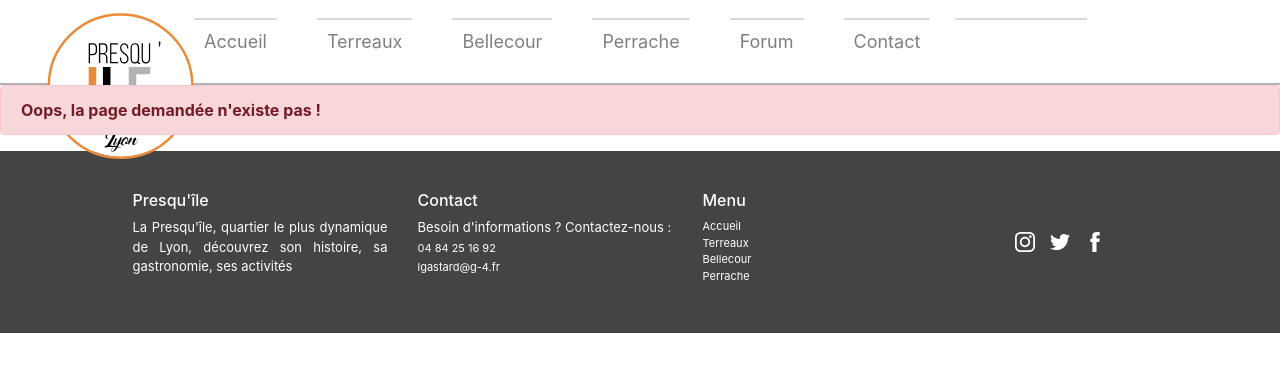
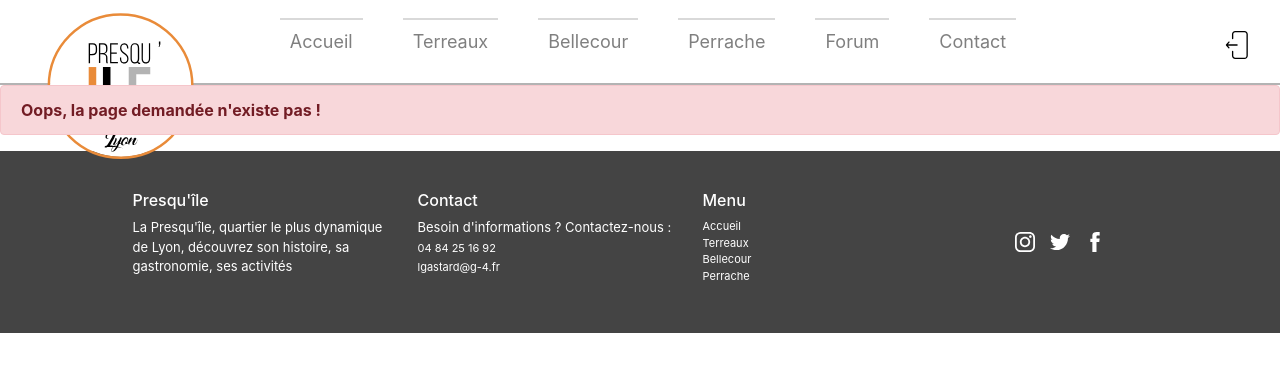
Before and after one commit to GermainJonathan/projet_city, a PHP site: page /index.php?page=v_404 in a window 1280 px wide. Shown: the top 372 px of the page. Run offline with PHP 8.4, Linux system fonts and the light colour scheme; the visitor is signed in with stand-in values (Sample User, id 1); data comes from the database, SQL or seed files in the repository; some libraries are stand-ins or nearby versions.

Commit message:
:art: Admin - Bouton de deconnexion

```diff
--- a/Site/assets/css/header.css
+++ b/Site/assets/css/header.css
@@ -66,9 +66,35 @@
 	margin-left: 30px;
 }
 
+/*------------------Boutons Administration--------------------*/
+.adminTools {
+	right: 0;
+    align-self: flex-start;
+    position: absolute;
+    padding: 15px;
+}
+
+.logout {
+	background-image: url(../images/core/logout.svg);
+	background-repeat: no-repeat;
+	background-position: center center;
+	background-size: contain;
+	height: 30px;
+	width: 30px;
+}
+
+.disconnect:hover  {
+	background-color: #E98B39;
+}
+
+.disconnect:hover .logout {
+	background-image: url(../images/core/logoutHover.svg);
+}
 
 @media screen and (max-width: 992px) {
-
+	.adminTools {
+		margin-top: 8px;
+	}
 	.navbar {
 		justify-content: center;
 	}
--- a/Site/views/v_footer.php
+++ b/Site/views/v_footer.php
@@ -6,7 +6,7 @@
 
                 <!-- Footer Description -->
                     <div class = "row d-flex justify-content-center">
-                        <div class = "col-lg-3 col-md-4 col-sm-4 no-small text-justify">
+                        <div class = "col-lg-3 col-md-4 col-sm-4 no-small">
                             <h6><?= TITRE ?></h6>
                             <div class="footerText"><p><?= TXT_FOOTER_DESCRIPTION ?></p></div>
                         </div>
--- a/Site/views/v_menu.php
+++ b/Site/views/v_menu.php
@@ -11,6 +11,17 @@
                 <span class="navbar-toggler-icon"></span>
             </button>
         </div>
+        <?php
+            if(isset($_SESSION['user']) && $_SESSION['user'] == "Administrateur"){
+                ?>
+                <div class="adminTools">
+                    <a class="btn disconnect"  href="?page=deconnexion" title="<?= MENU_DECONNEXION ?>">
+                        <svg class="logout"></svg>
+                    </a>
+                </div>
+                <?php
+            }
+        ?>
         <!-- Navbar -->
         <div class="collapse navbar-collapse" id="navbarSupportedContent">
             <ul class="navbar-nav row">
@@ -34,15 +45,6 @@
                     <a class="nav-link" href="?page=contact"><?= MENU_CONTACT ?></a>
                 </li>
             </ul>
-            <?php
-                if(isset($_SESSION['user']) && $_SESSION['user'] == "Administrateur"){
-                    ?>
-                    <div class="nav-item">
-                        <a class="nav-link" href="?page=deconnexion"><?= MENU_DECONNEXION ?></a>
-                    </div>
-                    <?php
-                }
-                ?>
         </div>
     </nav>
 </div>
```
Also changed, not shown: Site/assets/images/core/logoutHover.svg (added).
